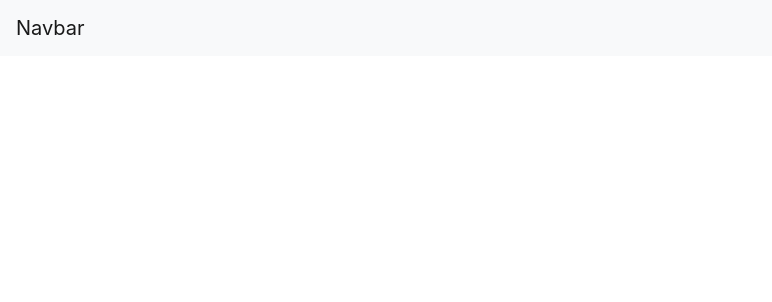
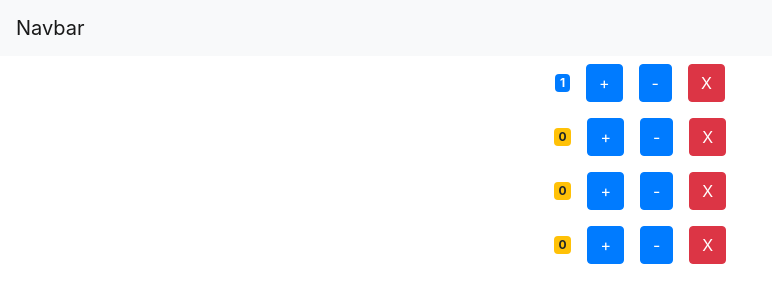
Before and after one commit to rakeshpkodagali/react-add-to-cart-like, a React (Create React App) app: page / in a window 1280 px wide. Shown: the top 302 px of the page, without its empty margins (0-772 px from the left). Built offline with nearby package versions, Linux system fonts and the light colour scheme.

Commit message:
add basic UI.

```diff
--- a/src/App.js
+++ b/src/App.js
@@ -6,17 +6,19 @@ import Counters from "./components/Counter/counters";
 class App extends Component {
   state = {
     counters: [
-      { id: 1, value: 0 },
+      { id: 1, value: 1 },
       { id: 2, value: 0 },
       { id: 3, value: 0 },
       { id: 4, value: 0 },
     ],
   };
   render() {
+    const { counters } = this.state;
+
     return (
       <div className="App">
         <Navbar />
-        <Counters />
+        <Counters counters={counters} />
       </div>
     );
   }
--- a/src/components/Counter/counter.jsx
+++ b/src/components/Counter/counter.jsx
@@ -1,7 +1,21 @@
 import React from "react";
 
-const Counter = () => {
-  return <div></div>;
+const getBadgeColor = (counter) => {
+  let badgeClasses = "badge m-2 badge-";
+  badgeClasses += counter.value === 0 ? "warning" : "primary";
+  return badgeClasses;
+};
+
+const Counter = ({ counter }) => {
+  let badgeClasses = getBadgeColor(counter);
+  return (
+    <div>
+      <span className={badgeClasses}>{counter.value}</span>
+      <button className="btn btn-primary m-2">+</button>
+      <button className="btn btn-primary m-2">-</button>
+      <button className="btn btn-danger m-2">X</button>
+    </div>
+  );
 };
 
 export default Counter;
--- a/src/components/Counter/counters.jsx
+++ b/src/components/Counter/counters.jsx
@@ -1,8 +1,10 @@
 import React from "react";
 import Counter from "./counter";
 
-const Counters = () => {
-  return <div></div>;
+const Counters = ({ counters }) => {
+  return counters.map((counter) => (
+    <Counter key={counter.id} counter={counter} />
+  ));
 };
 
 export default Counters;
```
